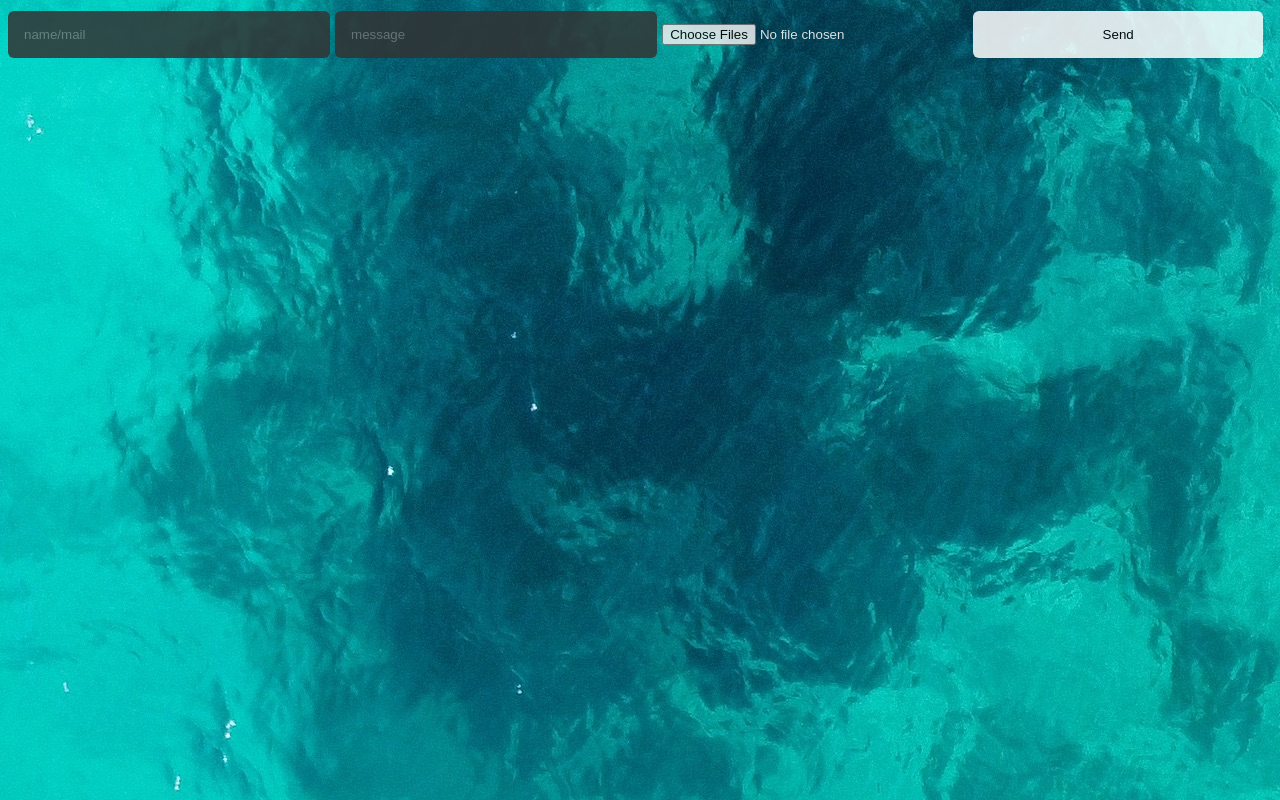
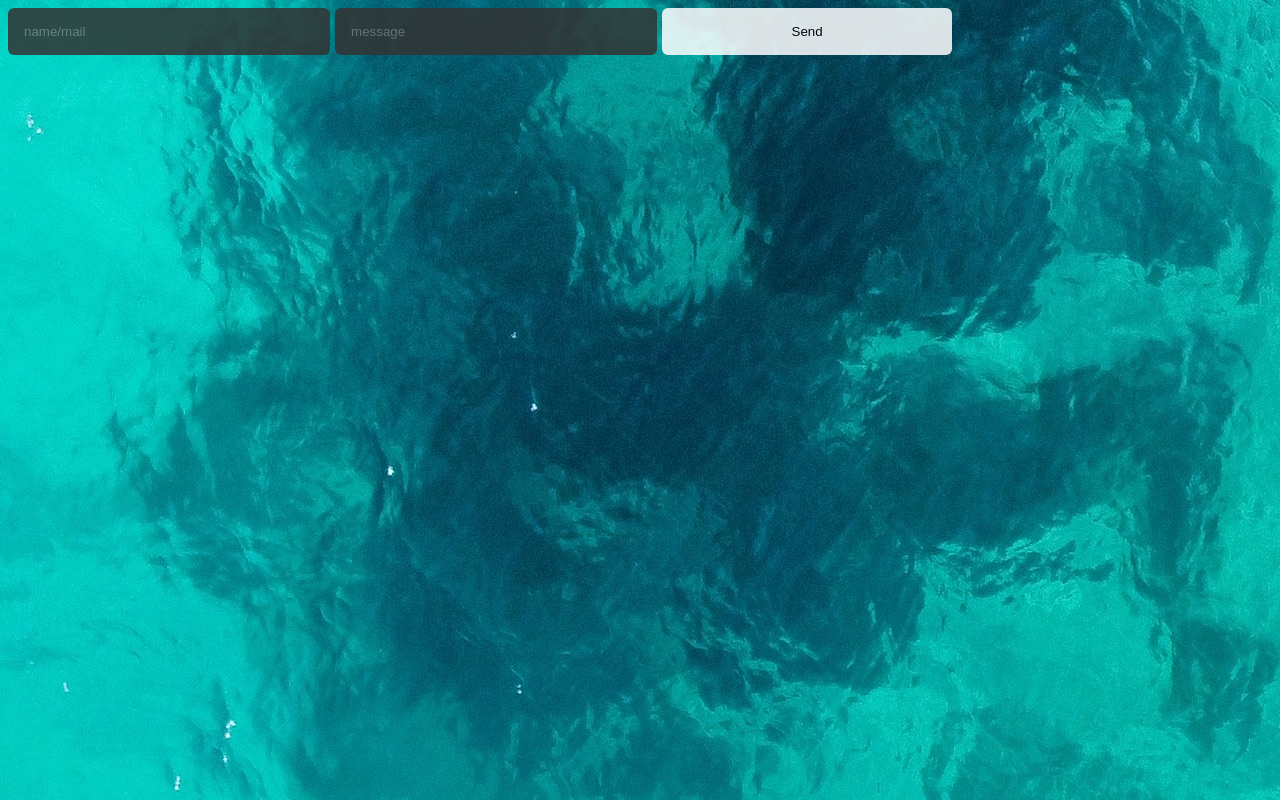
Before and after one commit to uros-simcic/connect-form, a plain HTML site: page index.html in a window 1280 px wide. Drawn offline with Linux system fonts and the light colour scheme.

Commit message:
photos removed

```diff
--- a/index.html
+++ b/index.html
@@ -17,7 +17,7 @@
 <form action="https://getform.io/f/4cb3e1c4-cc5d-41df-a83a-2edb0fe5f8e9" method="POST">
   <input type="text" name="name" placeholder="name/mail">
   <input type="message" name="message" placeholder="message">
-  <input type="file" name="photos[]" multiple>
+  <!--<input type="file" name="photos[]" multiple>-->
   <button type="submit">Send</button>
 </form>
 
```
